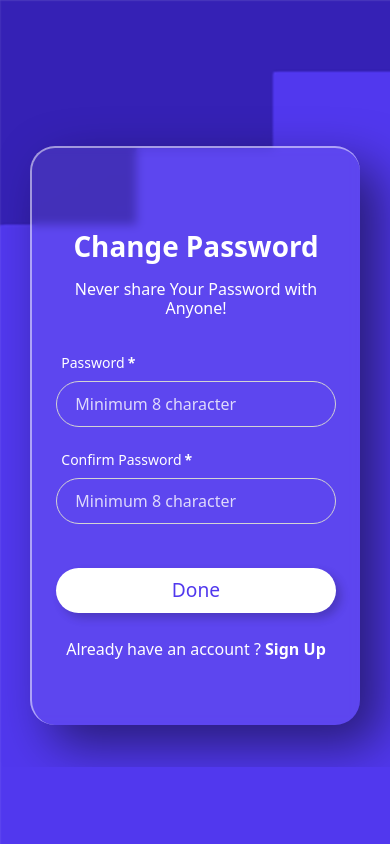
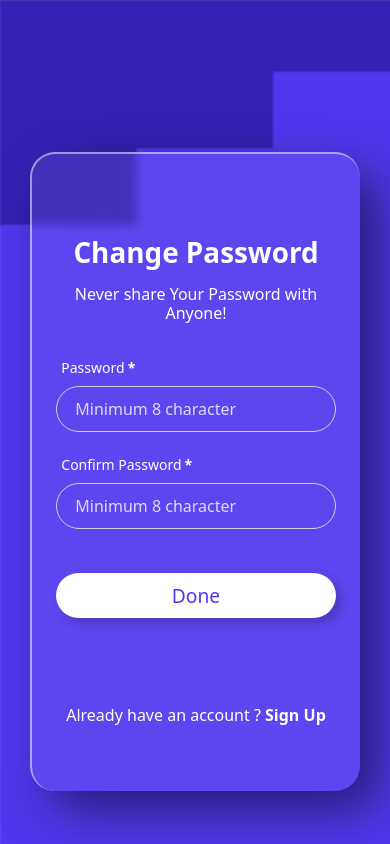
Before and after one commit to Awais-Rao/Loign-page-with-slider, a plain HTML site: page change-password-practice.html in a window 390 px wide. Drawn offline with nearby package versions, Linux system fonts and the light colour scheme.

Commit message:
Update login-page-practice.css

```diff
--- a/css/login-page-practice.css
+++ b/css/login-page-practice.css
@@ -452,7 +452,8 @@
 @media screen and (max-width:576px)
 {
     .wraping-div{
-        margin-top: 40%;
+        margin-top: 30%;
+        margin-bottom: 20%;
 
     }
     .sample-img{
@@ -463,7 +464,7 @@
     display: none !important;
    }
    .useful-container{
-    margin-top: 5vh;
+    margin-top: 18vh;
    }
    .carousel-item{
     height: 70vh;
```
